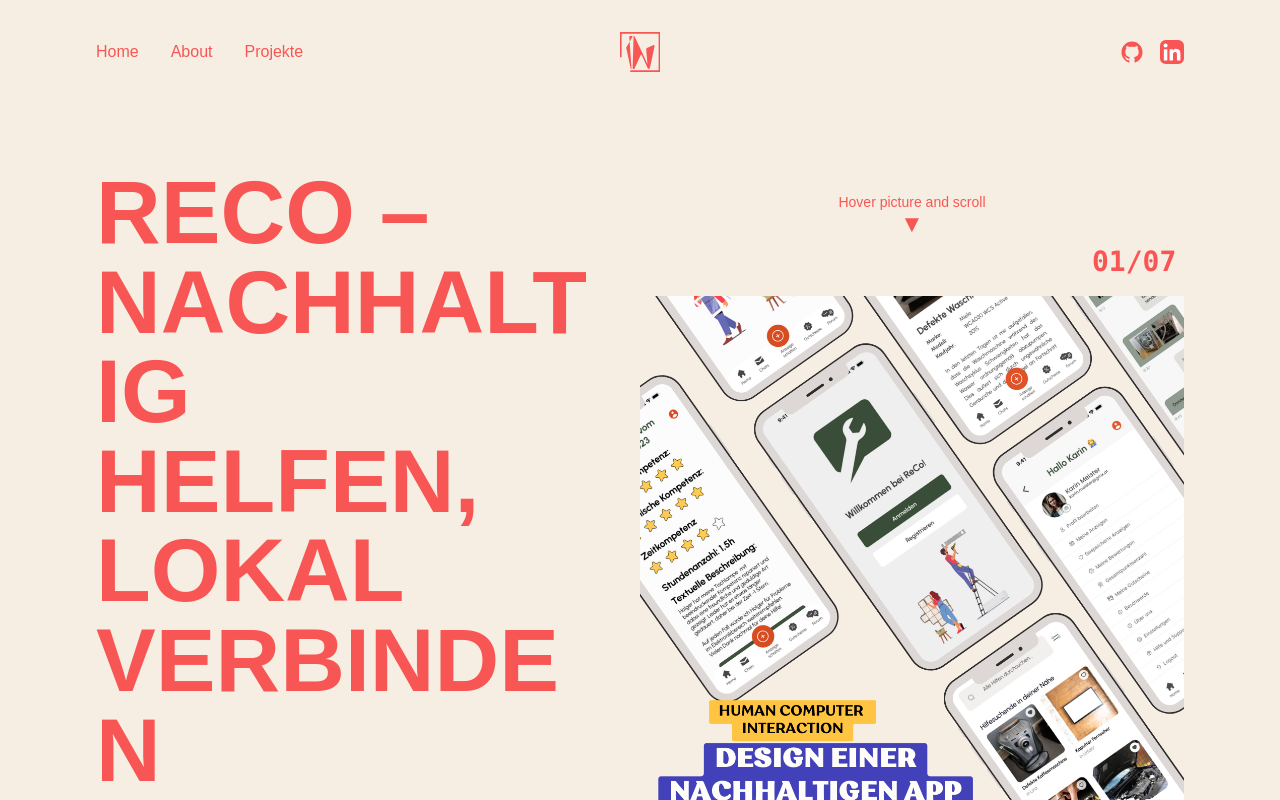
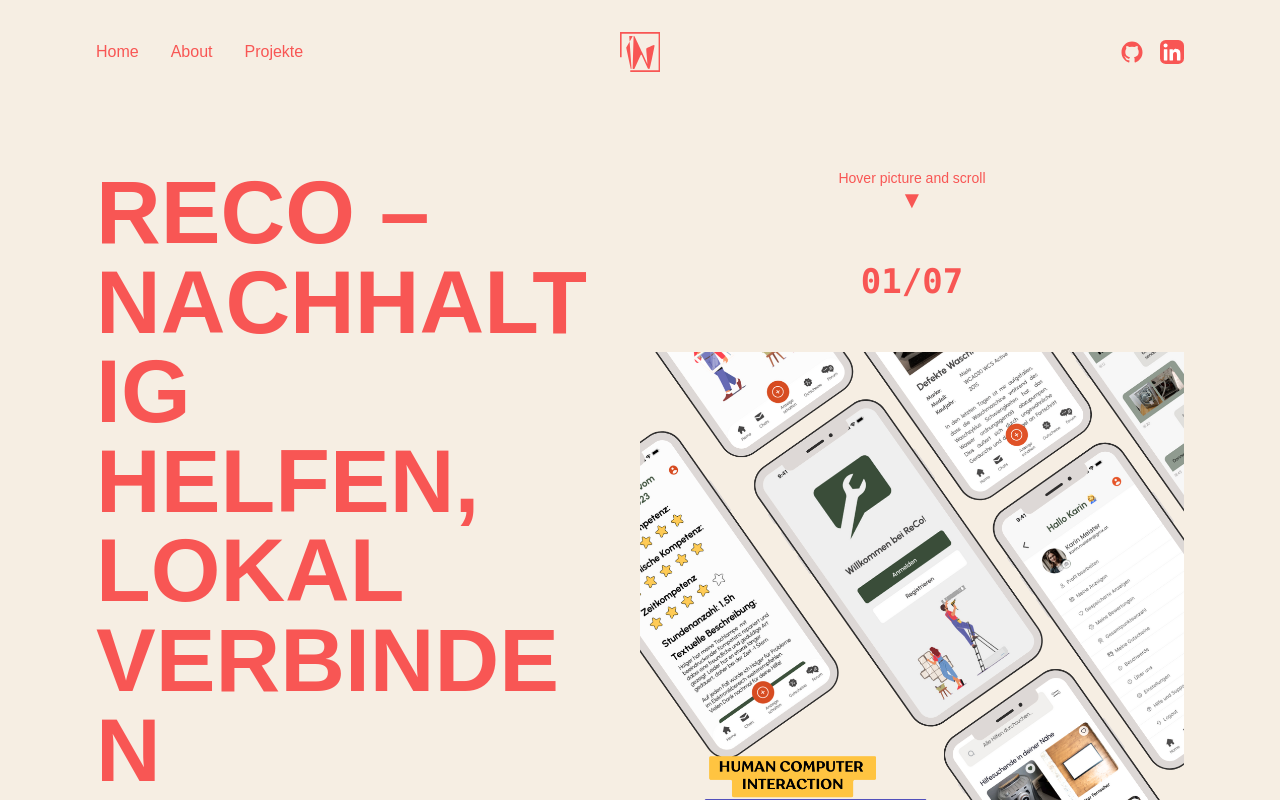
Before and after one commit to Ines2108/portfolio_new, a Next.js app: page /projekte/reco in a window 1280 px wide. Shown: the top 800 px of the page. Built offline with nearby package versions, Linux system fonts and the light colour scheme; a web font is replaced by a local one.

Commit message:
Change index in projectDetails

```diff
--- a/src/components/ProjectDetailLayout.js
+++ b/src/components/ProjectDetailLayout.js
@@ -19,35 +19,22 @@ function useParallax(value, distance) {
 function ScrollImage({ src, alt, index, containerRef, total }) {
   const ref = useRef(null);
 
-  const { scrollYProgress } = useScroll({
-    target: ref,
-    container: containerRef,
-  });
-
-  const hasScroll = index !== 0; // nur ab dem 2. Bild
-  const y = hasScroll ? useParallax(scrollYProgress, 300) : undefined;
-
   return (
     <section className="h-[50vh] xs:h-screen snap-start flex justify-center items-center relative">
-      {/* Hover Hinweis & Pfeil */}
-      <div className="absolute top-0 xs:top-6 text-center z-20">
-        <div className="text-primary text-sm">Hover picture and scroll</div>
-        <div className="text-2xl text-primary animate-bounce mt-1">▼</div>
-      </div>
-
+      <motion.h2
+        initial={{ opacity: 0 }}
+        animate={{ opacity: 1 }}
+        transition={{ duration: 0.6 }}
+        className="absolute top-4 sm:top-40 xl:top-8 text-center text-primary font-mono text-[18px] sm:text-[34px] font-bold z-30">
+        {String(index + 1).padStart(2, "0")}/{String(total).padStart(2, "0")}
+      </motion.h2>
       <div
         ref={ref}
         className="w-[80vw] h-[36vh] xs:h-[70vh] overflow-hidden relative">
         <Image src={src} alt={alt} fill className="object-contain" />
+
+        {/* Bildnummer oben rechts */}
       </div>
-
-      <motion.h2
-        initial={{ visibility: "hidden" }}
-        animate={{ visibility: "visible" }}
-        style={y ? { y } : {}}
-        className="absolute text-primary font-mono text-[18px] xs:text-[28px] font-bold z-30 top-[calc(12%-16px)] left-[calc(20%+180px)] xs:left-[calc(50%+180px)] leading-none">
-        {String(index + 1).padStart(2, "0")}/{String(total).padStart(2, "0")}
-      </motion.h2>
     </section>
   );
 }
@@ -102,6 +89,14 @@ const ProjectDetailLayout = ({
           </div>
 
           {/* BILDER RECHTS */}
+          <div className="relative">
+            <div className="flex justify-center flex-col text-center z-20">
+              <div className="text-primary text-sm">
+                Hover picture and scroll
+              </div>
+              <div className="text-2xl text-primary animate-bounce mt-1">▼</div>
+            </div>
+
             <div
               ref={scrollContainerRef}
               className="sticky top-0 h-[50vh] xs:h-screen overflow-y-scroll no-scrollbar snap-y snap-mandatory">
@@ -121,6 +116,7 @@ const ProjectDetailLayout = ({
                 className="fixed top-0 bottom-0 w-1 bg-primary right-4 origin-top z-50"
                 style={{ scaleY }}
               />
+            </div>
           </div>
         </div>
         {youtube && (
```
Lines whose indentation alone changed are shown as unchanged.
